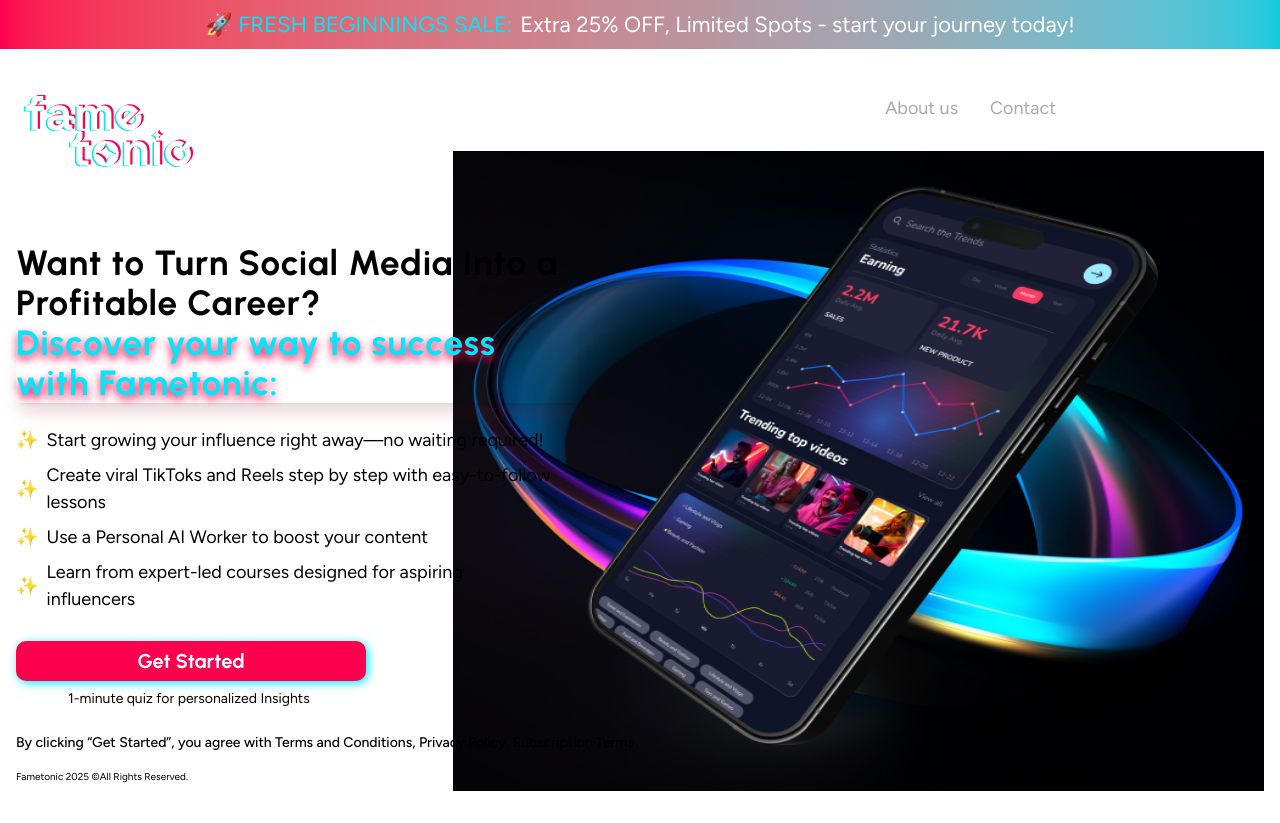
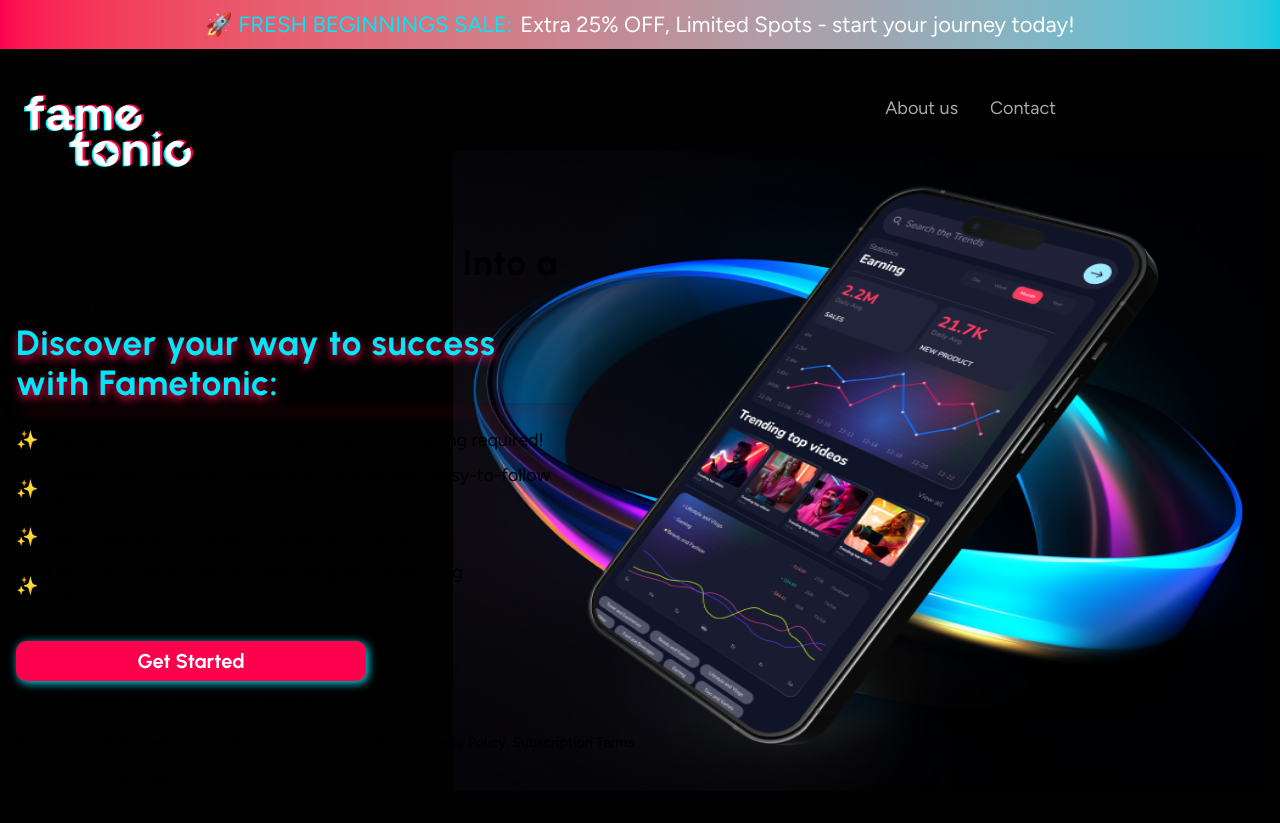
Before and after one commit to mahi1212/netzet-task-home-page, a Next.js app: page / in a window 1280 px wide. Built offline with nearby package versions, Linux system fonts and the light colour scheme.

Commit message:
Update global styles for light and dark themes by changing background and foreground colors.

```diff
--- a/app/globals.css
+++ b/app/globals.css
@@ -1,7 +1,7 @@
 @import "tailwindcss";
 
 :root {
-  --background: #ffffff;
+  --background: #010101;
   --foreground: #010101;
 }
 
@@ -15,7 +15,7 @@
 @media (prefers-color-scheme: dark) {
   :root {
     --background: #010101;
-    --foreground: #ededed;
+    --foreground: #010101;
   }
 }
 
```
